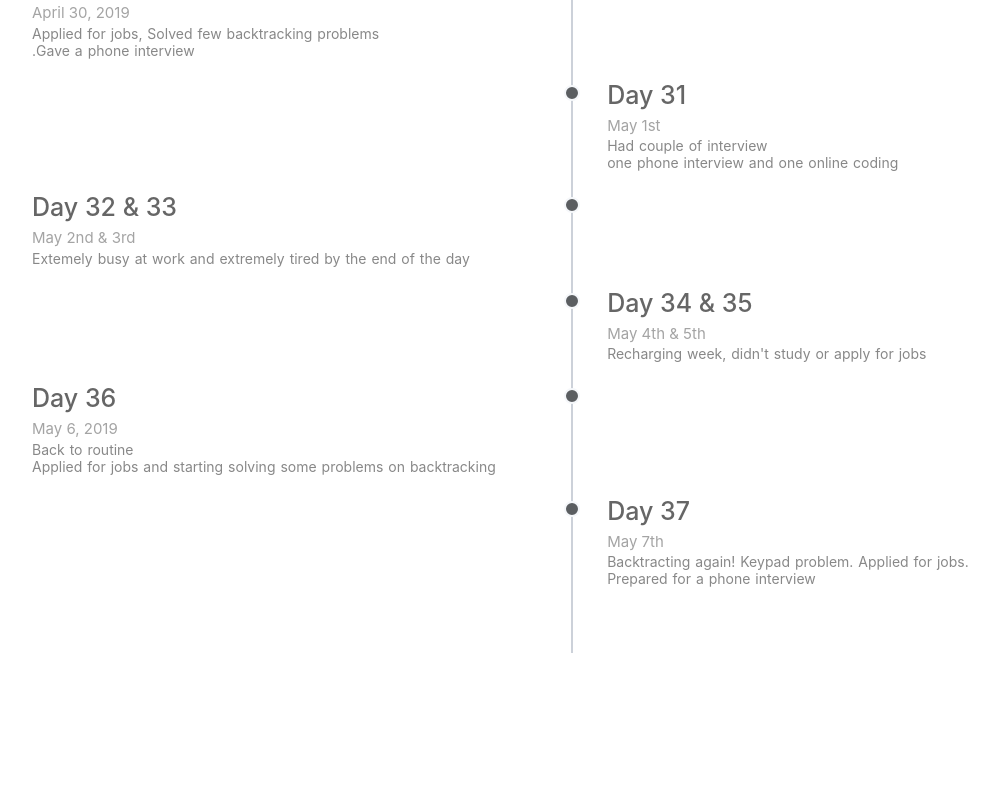
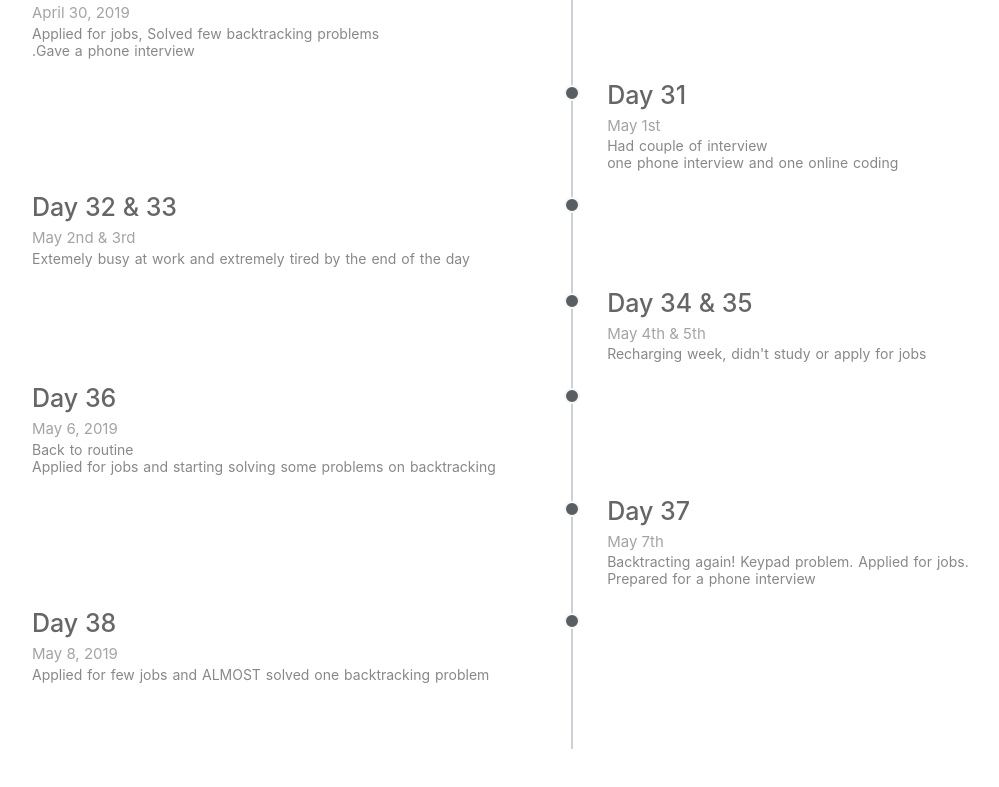
Before and after one commit to manojkumarsmks/manojkumarsmks.github.io, a plain HTML site: page index.html in a window 1280 px wide. Shown: the part 3430-4217 px from the top of the page, without its empty margins (68-1067 px from the left). Before the commit the page ends 4163 px from the top, so only its background shows below. Drawn offline with nearby package versions, Linux system fonts and the light colour scheme.

Commit message:
Day 38 update

```diff
--- a/index.html
+++ b/index.html
@@ -291,6 +291,15 @@
 		  </div>
 	   </div>
 
+	   	<div class="timeline-block timeline-block-left">
+		  <div class="marker"></div>
+		  <div class="timeline-content" id="left-day">
+			 <h3>Day 38</h3>
+			 <span>May 8, 2019</span>
+			 <p id="left-paragraph">Applied for few jobs and ALMOST solved one backtracking problem</p>
+		  </div>
+	   </div>
+
 	</div>
 
 </body>
```
